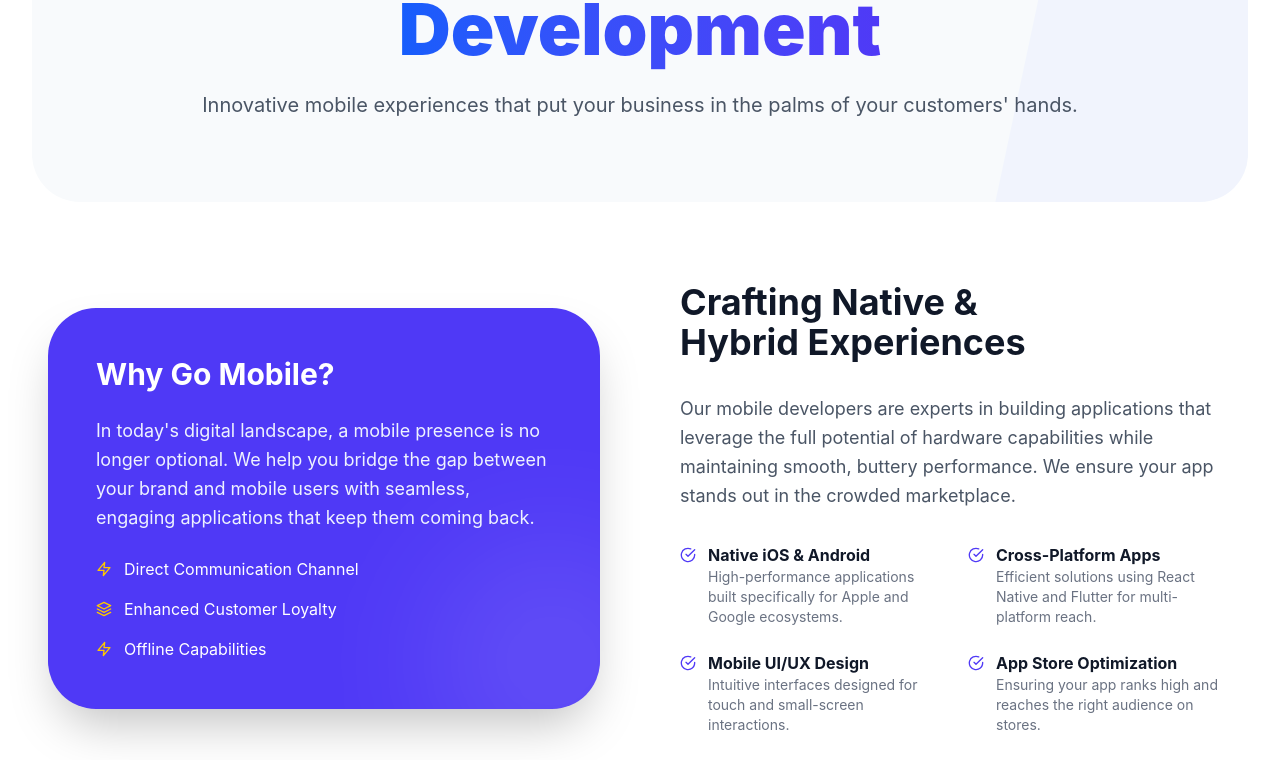
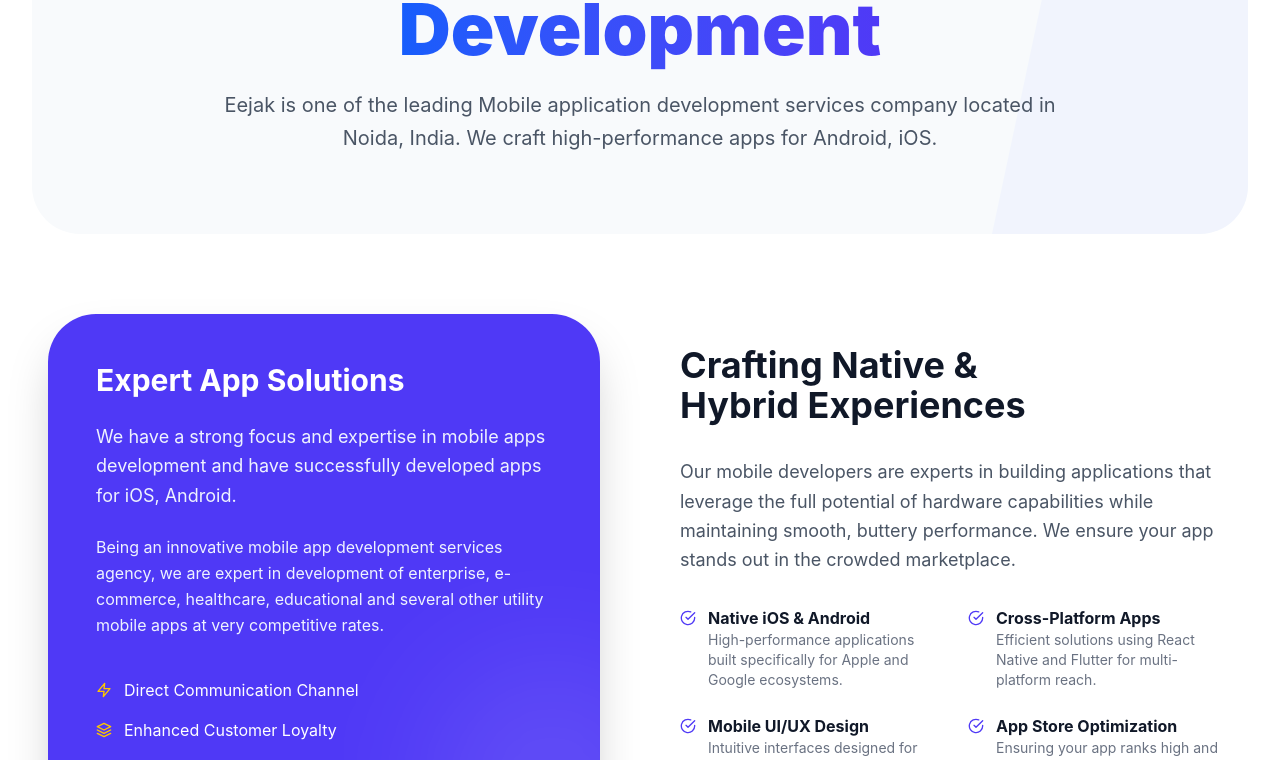
Before and after one commit to akasheejak/Eejak-Tech, a React (Vite) app: page /services/mobile-development in a window 1280 px wide. Shown: the part 351-1111 px from the top of the page. Built offline with nearby package versions, Linux system fonts and the light colour scheme.

Commit message:
Updating the mobile content code and seting the routes

```diff
--- a/src/page/MobileDevelopment.jsx
+++ b/src/page/MobileDevelopment.jsx
@@ -37,7 +37,8 @@
               transition={{ delay: 0.2 }}
               className="text-xl text-gray-600 leading-relaxed"
             >
-              Innovative mobile experiences that put your business in the palms of your customers' hands.
+              Eejak is one of the leading Mobile application development services company located in Noida, India.
+              We craft high-performance apps for Android, iOS.
             </motion.p>
           </div>
         </div>
@@ -55,13 +56,17 @@
           >
             <div className="bg-indigo-600 rounded-[3rem] p-12 text-white shadow-2xl relative overflow-hidden">
               <div className="space-y-6 relative z-10">
-                <h3 className="text-3xl font-bold">Why Go Mobile?</h3>
+                <h3 className="text-3xl font-bold">Expert App Solutions</h3>
                 <p className="text-indigo-50 leading-relaxed text-lg">
-                  In today's digital landscape, a mobile presence is no longer optional.
-                  We help you bridge the gap between your brand and mobile users
-                  with seamless, engaging applications that keep them coming back.
+                  We have a strong focus and expertise in mobile apps development and have successfully
+                  developed apps for iOS, Android.
                 </p>
-                <ul className="space-y-4">
+                <p className="text-indigo-50 leading-relaxed">
+                  Being an innovative mobile app development services agency, we are expert in
+                  development of enterprise, e-commerce, healthcare, educational and several
+                  other utility mobile apps at very competitive rates.
+                </p>
+                <ul className="space-y-4 pt-4">
                   <li className="flex items-center space-x-3">
                     <FiZap className="text-yellow-400" />
                     <span>Direct Communication Channel</span>
@@ -86,7 +91,7 @@
             viewport={{ once: true }}
             className="order-1 lg:order-2 space-y-8"
           >
-            <h2 className="text-4xl font-bold text-gray-900">Crafting Native & <br/> Hybrid Experiences</h2>
+            <h2 className="text-4xl font-bold text-gray-900">Crafting Native & <br /> Hybrid Experiences</h2>
             <p className="text-lg text-gray-600 leading-relaxed">
               Our mobile developers are experts in building applications that
               leverage the full potential of hardware capabilities while
```
